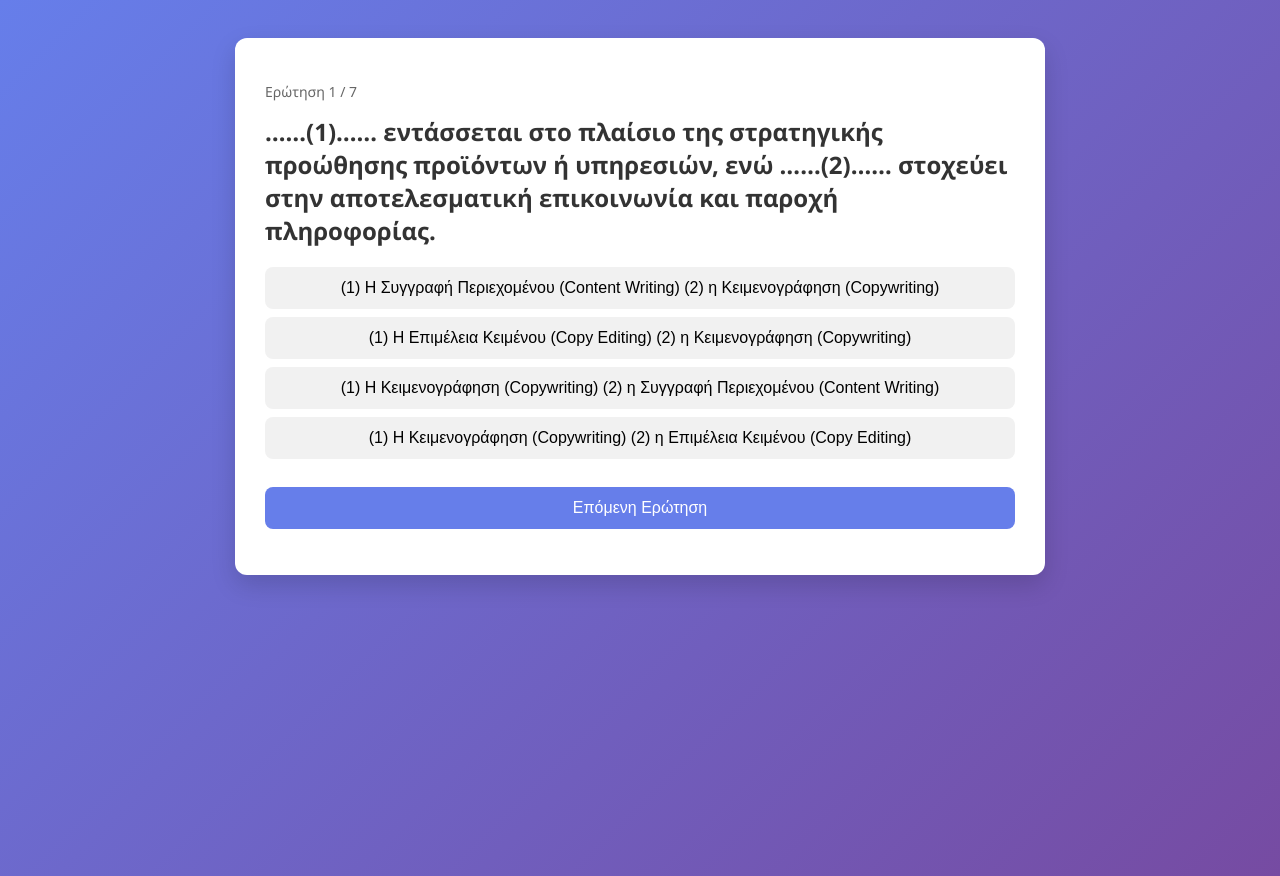
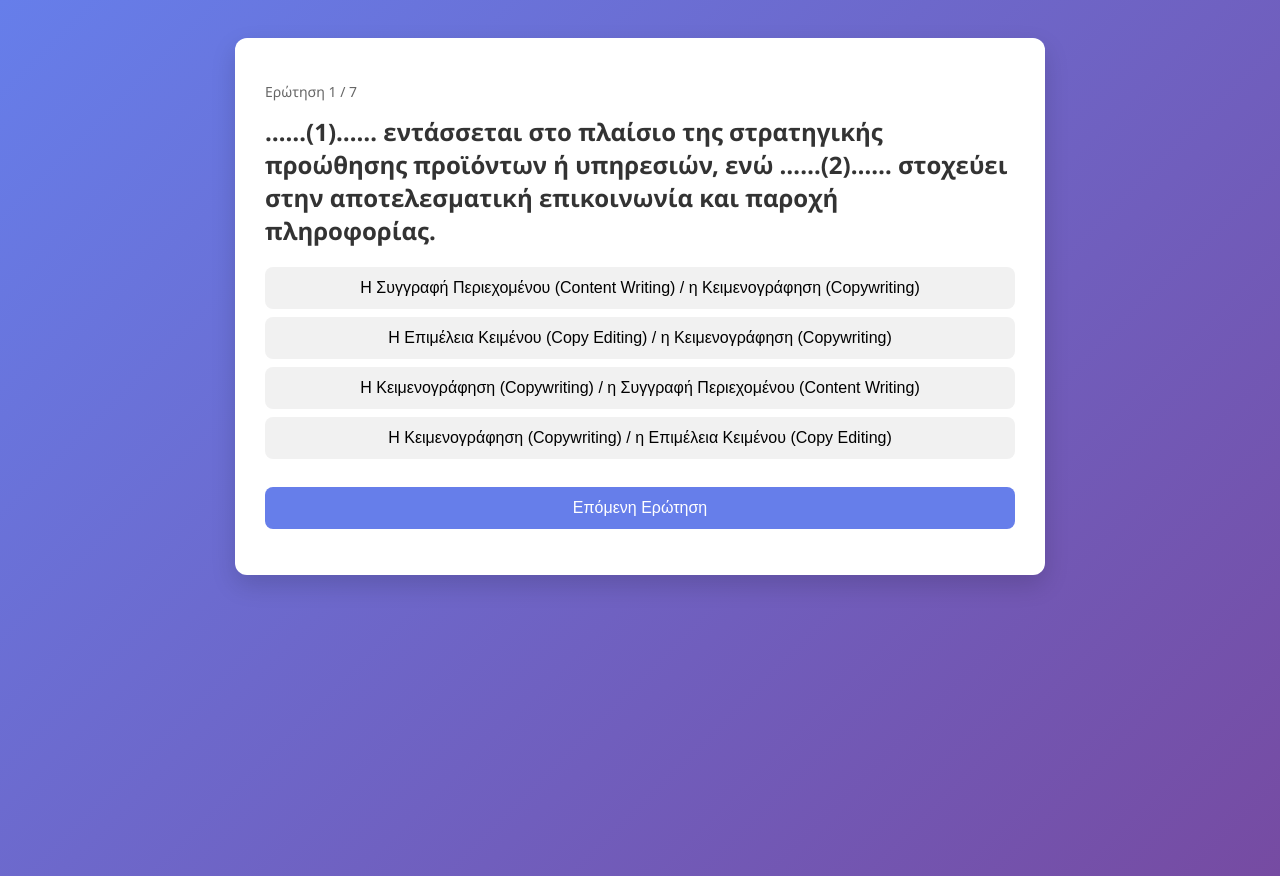
Before and after one commit to marwdrouga/quiz, a plain HTML site: page quizrev1.html in a window 1280 px wide. Drawn offline with Linux system fonts and the light colour scheme.

Commit message:
Update quizrev1.html

```diff
--- a/quizrev1.html
+++ b/quizrev1.html
@@ -106,13 +106,78 @@ button:disabled {
 
 <script>
 const quiz = [
-  { q: "……(1)…… εντάσσεται στο πλαίσιο της στρατηγικής προώθησης προϊόντων ή υπηρεσιών, ενώ ……(2)…… στοχεύει στην αποτελεσματική επικοινωνία και παροχή πληροφορίας.", a: ["(1) Η Συγγραφή Περιεχομένου (Content Writing) (2) η Κειμενογράφηση (Copywriting)", "(1) Η Επιμέλεια Κειμένου (Copy Editing) (2) η Κειμενογράφηση (Copywriting)", "(1) Η Κειμενογράφηση (Copywriting) (2) η Συγγραφή Περιεχομένου (Content Writing)", "(1) Η Κειμενογράφηση (Copywriting) (2) η Επιμέλεια Κειμένου (Copy Editing)"], c: 2 },
-  { q: "Η διαδικασία βελτιστοποίησης του περιεχομένου και των στοιχείων μίας ιστοσελίδας, με σκοπό την υψηλή της κατάταξη στις μηχανές αναζήτησης, ώστε να επιφέρει αύξηση επισκεψιμότητας, περιγράφεται με τον όρο…", a: ["Google Ads", "SEO Copywriting", "SEO (Search Engine Optimization)", "SEM (Search Engine Marketing)"], c: 2 },
-  { q: "Τι αποτελεί βασικό τρόπο πειθούς;", a: ["Επίκληση στη λογική", "Η μη πρόκληση έντονων συναισθημάτων", "Όλα τα παραπάνω"], c: 0 },
-  { q: "Τοποθετήστε στη σωστή σειρά τα παρακάτω βήματα δημιουργίας μίας στρατηγικής Search Engine Optimization (SEO): 1. Συνδυασμός Θεμάτων με Λέξεις-Κλειδιά 2. Λήψη Ιδεών από τον Ιστότοπο 3. Δημιουργία Καταλόγου Σημαντικών Θεμάτων 4. Αναζήτηση Όρων και Συμπληρωματικών Ιδεών 5. Κατανόηση της Πρόθεσης του Χρήστη", a: ["3,1,2,5,4", "1,2,3,5,4", "1,3,4,5,2", "2,1,3,4,5"], c: 0 },
-  { q: "Τα πνευματικά δικαιώματα παραχωρούνται από τον νόμο για ορισμένο χρονικό διάστημα και όχι επ' αόριστον.", a: ["Σωστό", "Λάθος"], c: 0 },
-  { q: "Τα ψηφιακά προϊόντα ………… από τα συμβατικά υλικά προϊόντα.", a: ["δε διαφέρουν", "διαφέρουν μόνο ως προς τον τρόπο αποθήκευσής τους", "διαφέρουν σημαντικά και σε πολλά σημεία", "διαφέρουν μόνο ως προς τον τρόπο αποθήκευσης και διανομής τους"], c: 2 },
-  { q: "Είστε υπεύθυνος για την ανάπτυξη στρατηγικής Κειμενογράφησης μίας εταιρείας, σε πλατφόρμες μέσων κοινωνικής δικτύωσης. Επιλέξτε τις δύο (2) αρχές που πρέπει να εφαρμόσετε προκειμένου, ο τίτλος του κειμένου σας να προσελκύσει την προσοχή του χρήστη;", a: ["KISS", "4Us", "4Ps", "PAS"], c: [0,1] }
+  {
+    q: "……(1)…… εντάσσεται στο πλαίσιο της στρατηγικής προώθησης προϊόντων ή υπηρεσιών, ενώ ……(2)…… στοχεύει στην αποτελεσματική επικοινωνία και παροχή πληροφορίας.",
+    a: [
+      "Η Συγγραφή Περιεχομένου (Content Writing) / η Κειμενογράφηση (Copywriting)",
+      "Η Επιμέλεια Κειμένου (Copy Editing) / η Κειμενογράφηση (Copywriting)",
+      "Η Κειμενογράφηση (Copywriting) / η Συγγραφή Περιεχομένου (Content Writing)",
+      "Η Κειμενογράφηση (Copywriting) / η Επιμέλεια Κειμένου (Copy Editing)"
+    ],
+    c: 2
+  },
+  {
+    q: "Η διαδικασία βελτιστοποίησης του περιεχομένου και των στοιχείων μίας ιστοσελίδας, με σκοπό την υψηλή της κατάταξη στις μηχανές αναζήτησης, ώστε να επιφέρει αύξηση επισκεψιμότητας, περιγράφεται με τον όρο…",
+    a: [
+      "Google Ads",
+      "SEO Copywriting",
+      "SEO (Search Engine Optimization)",
+      "SEM (Search Engine Marketing)"
+    ],
+    c: 2
+  },
+  {
+    q: "Τι αποτελεί βασικό τρόπο πειθούς;",
+    a: [
+      "Επίκληση στη λογική",
+      "Η μη πρόκληση έντονων συναισθημάτων",
+      "Όλα τα παραπάνω"
+    ],
+    c: 0
+  },
+  {
+    q: `Τοποθετήστε στη σωστή σειρά τα παρακάτω βήματα δημιουργίας μίας στρατηγικής Search Engine Optimization (SEO):
+1. Συνδυασμός Θεμάτων με Λέξεις-Κλειδιά
+2. Λήψη Ιδεών από τον Ιστότοπο
+3. Δημιουργία Καταλόγου Σημαντικών Θεμάτων
+4. Αναζήτηση Όρων και Συμπληρωματικών Ιδεών
+5. Κατανόηση της Πρόθεσης του Χρήστη`,
+    a: [
+      "3,1,2,5,4",
+      "1,2,3,5,4",
+      "1,3,4,5,2",
+      "2,1,3,4,5"
+    ],
+    c: 0
+  },
+  {
+    q: "Τα πνευματικά δικαιώματα παραχωρούνται από τον νόμο για ορισμένο χρονικό διάστημα και όχι επ' αόριστον.",
+    a: [
+      "Σωστό",
+      "Λάθος"
+    ],
+    c: 0
+  },
+  {
+    q: "Τα ψηφιακά προϊόντα ………… από τα συμβατικά υλικά προϊόντα.",
+    a: [
+      "δε διαφέρουν",
+      "διαφέρουν μόνο ως προς τον τρόπο αποθήκευσής τους",
+      "διαφέρουν σημαντικά και σε πολλά σημεία",
+      "διαφέρουν μόνο ως προς τον τρόπο αποθήκευσης και διανομής τους"
+    ],
+    c: 2
+  },
+  {
+    q: "Είστε υπεύθυνος για την ανάπτυξη στρατηγικής Κειμενογράφησης μίας εταιρείας, σε πλατφόρμες μέσων κοινωνικής δικτύωσης. Επιλέξτε τις δύο (2) αρχές που πρέπει να εφαρμόσετε προκειμένου, ο τίτλος του κειμένου σας να προσελκύσει την προσοχή του χρήστη;",
+    a: [
+      "KISS",
+      "4Us",
+      "4Ps",
+      "PAS"
+    ],
+    c: [0,1]
+  }
 ];
 
 
```
